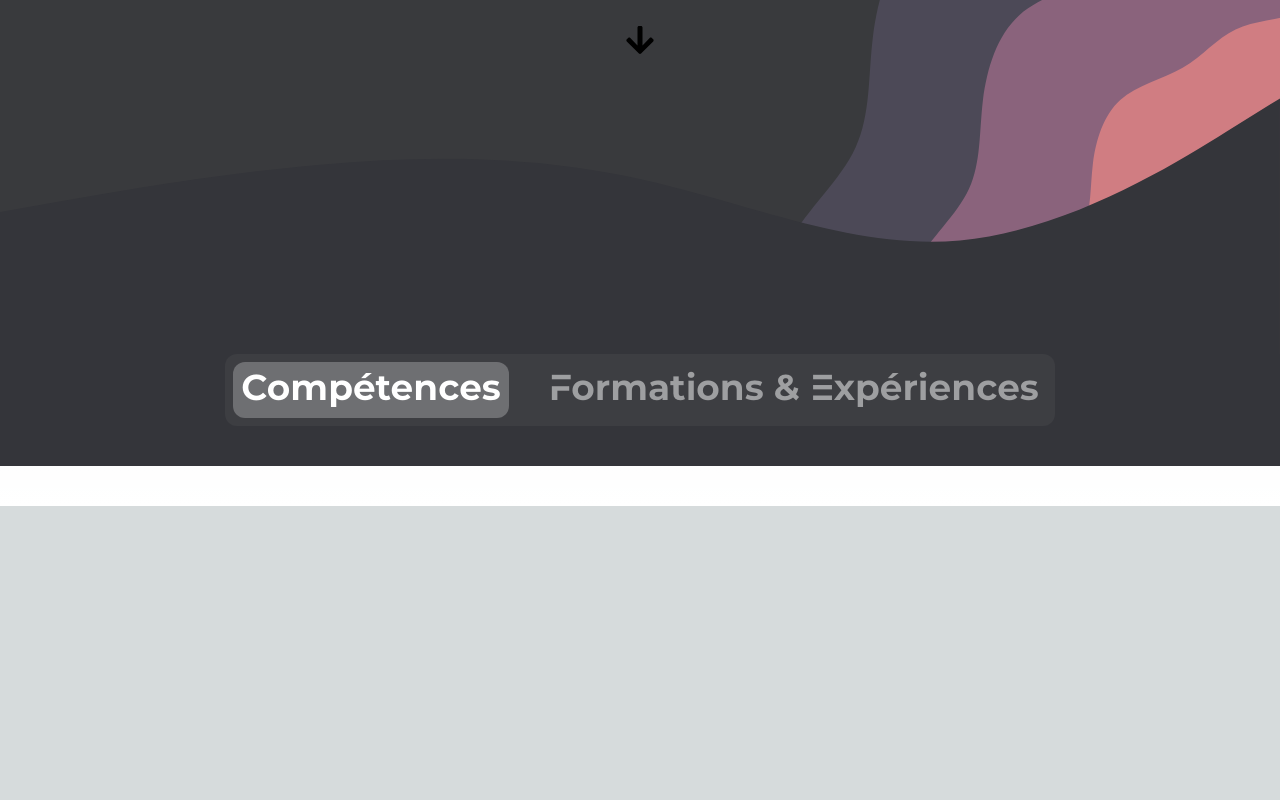
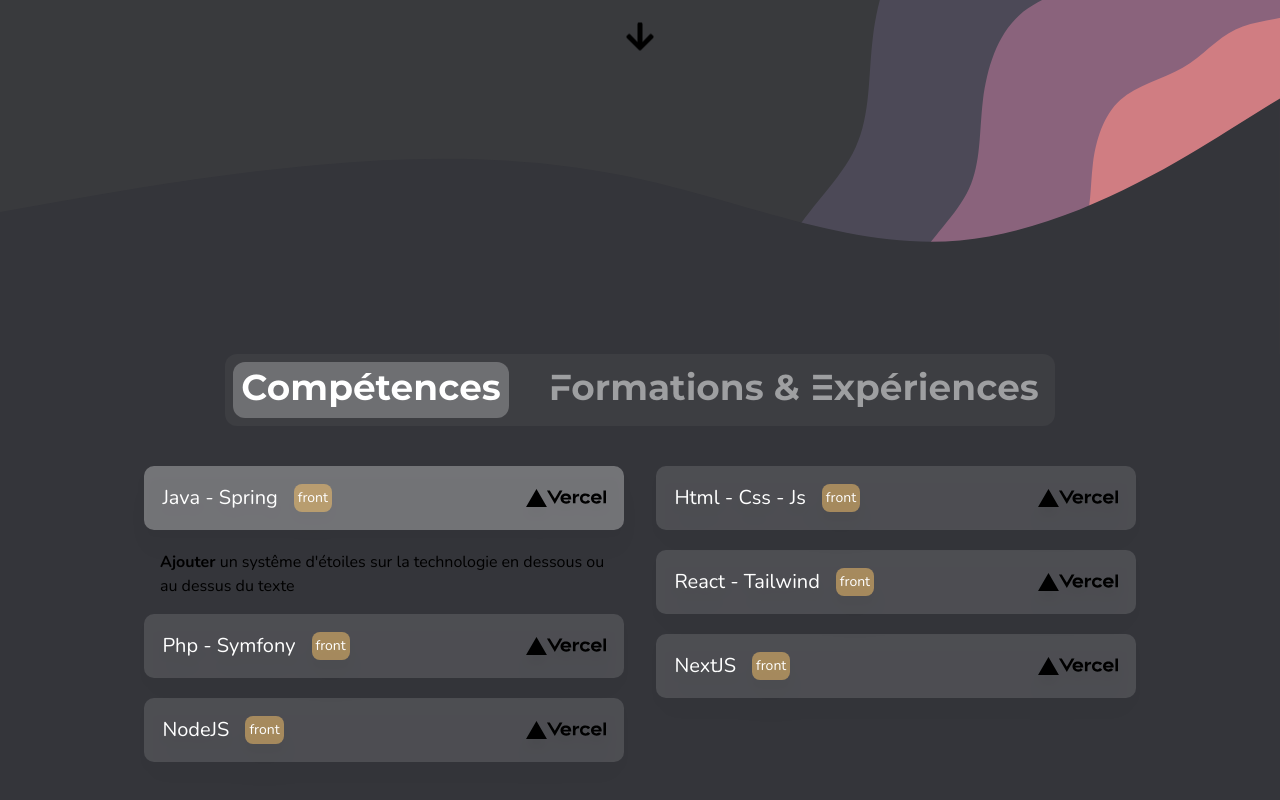
Before and after one commit to IPtitLu/portfolio-2023, a Next.js app in the folder application/: page / in a window 1280 px wide. Shown: the part 762-1562 px from the top of the page. Before the commit the page ends 1268 px from the top, so only its background shows below. Built offline with nearby package versions, Linux system fonts and the light colour scheme.

Commit message:
skills accordeon

```diff
--- a/application/app/page.tsx
+++ b/application/app/page.tsx
@@ -1,12 +1,14 @@
 'use client'
 
-import { useState } from 'react'
+import { Suspense, useState } from 'react'
 import Image from 'next/image'
 import Link from 'next/link';
 import { motion } from "framer-motion"
 import { FaArrowDown, FaScroll, FaLaptop } from 'react-icons/fa'
 import NavigationBar from '../components/navigationBar'
 import ScrollFormations from '../components/ScrollFormations'
+import SkillsAccordeon from '../components/skillsAccordeonBloc'
+import { Loader } from '../components/loader'
 
 import WaveBottom from '../public/wave-2.svg'
 
@@ -15,6 +17,7 @@ export default function Home() {
 
   return (
     <div className='w-full bg-dark relative'>
+      <Suspense fallback={Loader()}>
         <NavigationBar />
         <section id='home' className='w-full h-full pb-[-50px] bg-[url("/bg1.svg")] bg-cover bg-right lg:bg-center'>
           <div
@@ -45,7 +48,7 @@ export default function Home() {
               >
                 <Image
                   src="/lucas-perez.png"
-                alt="Vercel Logo"
+                  alt="Lucas Perez"
                   className="w-96 h-auto"
                   width={500}
                   height={500}
@@ -73,14 +76,14 @@ export default function Home() {
           >
             <div className='w-fit flex flex-col lg:flex-row justify-center items-center mb-10 bg-light-dark rounded-xl py-2 px-2'>
               <h3
-              className={`font-montserrat text-4xl font-bold mr-0 lg:mr-4 cursor-pointer inline-flex items-center justify-center py-2 px-2 w-fit rounded-xl ease-in-out duration-200
+                className={`font-montserrat text-4xl font-bold mr-0 lg:mr-4 cursor-pointer inline-flex items-center justify-center hover:bg-white/25 py-2 px-2 w-fit rounded-xl ease-in-out duration-200
                ${activeSection === 0 ? "text-white bg-white/25" : "text-white/50"}`}
                 onClick={() => setActiveSection(0)}
               >
                 Compétences
               </h3>
               <h3
-              className={`font-montserrat text-4xl font-bold ml-0 lg:ml-4 cursor-pointer inline-flex items-center justify-center text-center  py-2 px-2 w-fit rounded-xl ease-in-out duration-200
+                className={`font-montserrat text-4xl font-bold ml-0 lg:ml-4 cursor-pointer inline-flex items-center justify-center text-center hover:bg-white/25 py-2 px-2 w-fit rounded-xl ease-in-out duration-200
                ${activeSection === 1 ? "text-white bg-white/25" : "text-white/50"}`}
                 onClick={() => setActiveSection(1)}
               >
@@ -88,8 +91,10 @@ export default function Home() {
               </h3>
             </div>
             <ScrollFormations active={activeSection == 1 ? true : false} />
+            <SkillsAccordeon activeSection={activeSection} />
           </div>
         </section>
+      </Suspense>
     </div>
   )
 }
--- /dev/null
+++ b/application/components/dataSkills1.json
@@ -0,0 +1,5 @@
+[
+    {    "id": 0,    "title": "Java - Spring",   "categorie": "front",    "imagePath": "/vercel.svg",    "content": "<span style='font-weight: bold;'>Ajouter</span> un systême d'étoiles sur la technologie en dessous ou au dessus du texte"  },
+    {    "id": 1,    "title": "Php - Symfony",   "categorie": "front",    "imagePath": "/vercel.svg",    "content": "dzqd qdz qdz dqz qzdq qzd qdz "  },
+    {    "id": 2,    "title": "NodeJS",   "categorie": "front",    "imagePath": "/vercel.svg",    "content": "content"  }
+]
--- /dev/null
+++ b/application/components/dataSkills2.json
@@ -0,0 +1,5 @@
+[
+    {    "id": 5,    "title": "Html - Css - Js",   "categorie": "front",    "imagePath": "/vercel.svg",    "content": "content"  },
+    {    "id": 4,    "title": "React - Tailwind",   "categorie": "front",    "imagePath": "/vercel.svg",    "content": "content"  },
+    {    "id": 6,    "title": "NextJS",   "categorie": "front",    "imagePath": "/vercel.svg",    "content": "content"  }
+]
--- /dev/null
+++ b/application/components/loader.tsx
@@ -0,0 +1,15 @@
+export function Loader() {
+    return (
+        <div className="items-center justify-center rounded-full w-14 h-14 bg-gradient-to-tr from-indigo-500 to-pink-500">
+            <div className="h-9 w-9 rounded-full bg-gray-200"></div>
+        </div>
+    );
+}
+
+export function Skeleton() {
+    return (
+        <div className="items-center justify-center rounded-full w-14 h-14 bg-gradient-to-tr from-indigo-500 to-pink-500">
+            <div className="h-9 w-9 rounded-full bg-gray-200"></div>
+        </div>
+    );
+}
--- /dev/null
+++ b/application/components/skillsAccordeon.tsx
@@ -0,0 +1,67 @@
+import * as React from "react";
+import { motion, AnimatePresence } from "framer-motion";
+import SkillsContent from "./skillsContent";
+import { SetStateAction, Dispatch } from 'react';
+import Image from 'next/image';
+
+type Props = {
+    id: number,
+    title: string,
+    categorie: string,
+    imagePath: string,
+    content: string,
+    expanded: boolean | number,
+    setExpanded: Dispatch<SetStateAction<false | number>>
+};
+
+
+const Accordeon = (props: Props) => {
+    const isOpen = props.id === props.expanded;
+
+    // By using `AnimatePresence` to mount and unmount the contents, we can animate
+    // them in and out while also only rendering the contents of open accordions
+    return (
+        <>
+            <motion.header
+                initial={false}
+                className="px-4 py-8 drop-shadow-xl hover:ring hover:ring-orange ease-out duration-200"
+                animate={{ backgroundColor: isOpen ? "#FFFFFF50" : "#FFFFFF20", marginBottom: isOpen ? " margin-bottom: 0px" : "margin-bottom: 4px" }}
+                onClick={() => props.setExpanded(isOpen ? false : props.id)}
+            >
+                <div className="w-full h-full flex flex-row justify-around items-center">
+                    <div className="w-4/5 flex items-center justify-start">
+                        <h4 className="text-xl mr-4">{props.title}</h4>
+                        <div className="bg-orange/50 py-1 px-1 rounded-lg text-sm">{props.categorie}</div>
+                    </div>
+                    <Image
+                        src={props.imagePath}
+                        alt={props.title}
+                        className="w-20 h-auto"
+                        width={500}
+                        height={500}
+                        priority
+                    />
+                </div>
+            </motion.header >
+            <AnimatePresence initial={false}>
+                {isOpen && (
+                    <motion.section
+                        key="content"
+                        initial="collapsed"
+                        animate="open"
+                        exit="collapsed"
+                        variants={{
+                            open: { opacity: 1, height: "auto" },
+                            collapsed: { opacity: 0, height: 0 }
+                        }}
+                        transition={{ duration: 0.8, ease: [0.04, 0.62, 0.23, 0.98] }}
+                    >
+                        <SkillsContent content={props.content} />
+                    </motion.section>
+                )}
+            </AnimatePresence>
+        </>
+    );
+};
+
+export default Accordeon;
--- /dev/null
+++ b/application/components/skillsAccordeonBloc.css
@@ -0,0 +1,80 @@
+body {
+  background-repeat: no-repeat;
+  padding: 0;
+  margin: 0;
+  display: flex;
+  justify-content: flex-start;
+  align-items: flex-start;
+}
+
+.example-container {
+  width: 320px;
+  padding: 20px;
+}
+
+.refresh {
+  padding: 10px;
+  position: absolute;
+  background: rgba(0, 0, 0, 0.4);
+  border-radius: 10px;
+  width: 20px;
+  height: 20px;
+  top: 10px;
+  right: 10px;
+  display: flex;
+  justify-content: center;
+  align-items: center;
+  cursor: pointer;
+}
+
+.content-placeholder {
+  transform-origin: top center;
+}
+
+header {
+  background: #0055ff;
+  border-radius: 10px;
+  color: white;
+  cursor: pointer;
+  height: 40px;
+  margin-bottom: 20px;
+}
+
+.word {
+  height: 18px;
+  border-radius: 10px;
+  display: inline-block;
+  margin-bottom: 8px;
+  margin-right: 8px;
+  background: #0055ff;
+  border-radius: 10px;
+  display: inline-block;
+}
+
+.paragraph {
+  margin-bottom: 20px;
+}
+
+section {
+  overflow: hidden;
+}
+
+@media (max-width: 600px) {
+  .content-placeholder {
+    padding-left: 20px;
+  }
+
+  .header .word {
+    height: 30px;
+  }
+
+  .word {
+    height: 14px;
+    margin-bottom: 5px;
+    margin-right: 5px;
+  }
+
+  .paragraph {
+    margin-bottom: 20px;
+  }
+}
--- /dev/null
+++ b/application/components/skillsAccordeonBloc.tsx
@@ -0,0 +1,35 @@
+import * as React from "react";
+import { useState } from 'react';
+import accordionData1 from './dataSkills1.json';
+import accordionData2 from './dataSkills2.json';
+
+import Accordeon from './skillsAccordeon'
+import "./skillsAccordeonBloc.css";
+
+type Props = {
+    activeSection: number;
+};
+
+const SkillsAccordeon = ({ activeSection }: Props) => {
+    const [expanded, setExpanded] = useState<false | number>(0);
+    const [expanded2, setExpanded2] = useState<false | number>(0);
+
+    return <div className='w-full flex flex-col lg:flex-row flex-nowrap'>
+        <div className={activeSection === 1 ? ' hidden' : 'w-full flex justify-center'}>
+            <div className="w-full flex flex-col mx-4">
+                {
+                    accordionData1.map(accordion => <Accordeon id={accordion.id} title={accordion.title} categorie={accordion.categorie} imagePath={accordion.imagePath} content={accordion.content} expanded={expanded} setExpanded={setExpanded} />)
+                }
+            </div>
+        </div>
+        <div className={activeSection === 1 ? ' hidden' : 'w-full flex justify-center'}>
+            <div className="w-full flex flex-col mx-4">
+                {
+                    accordionData2.map(accordion => <Accordeon id={accordion.id} title={accordion.title} categorie={accordion.categorie} imagePath={accordion.imagePath} content={accordion.content} expanded={expanded2} setExpanded={setExpanded2} />)
+                }
+            </div>
+        </div>
+    </div>
+};
+
+export default SkillsAccordeon;
--- /dev/null
+++ b/application/components/skillsContent.tsx
@@ -0,0 +1,19 @@
+import * as React from "react";
+import { motion } from "framer-motion";
+import { type } from "os";
+
+type Props = {
+    content: string
+}
+
+const SkillsContent = ({ content }: Props) => (
+    <motion.div
+        variants={{ collapsed: { scale: 0.8 }, open: { scale: 1 } }}
+        transition={{ duration: 0.8 }}
+        className="content-placeholder px-4 pb-4"
+    >
+        <div dangerouslySetInnerHTML={{ __html: content }} />
+    </motion.div>
+);
+
+export default SkillsContent;
--- a/application/package.json
+++ b/application/package.json
@@ -12,6 +12,7 @@
     "@headlessui/react": "^1.7.14",
     "@heroicons/react": "^2.0.17",
     "@material-tailwind/react": "^2.0.0",
+    "@popmotion/popcorn": "^0.4.4",
     "@types/node": "20.1.0",
     "@types/react": "18.2.6",
     "@types/react-dom": "18.2.4",
```
Also changed, not shown: 1 other file (tests, documents, lock files or other folders). Lines whose indentation alone changed are shown as unchanged.
